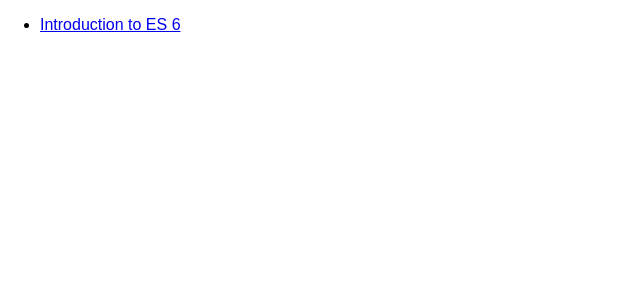
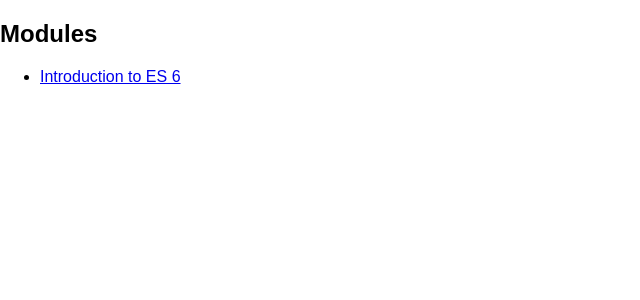
Before and after one commit to azaharakis/ui-training, a React app: page / in a window 1280 px wide. Shown: the top 300 px of the page, without its empty margins (0-640 px from the left). Built offline with nearby package versions, Linux system fonts and the light colour scheme.

Commit message:
Add 2. Modules and headings to menus

```diff
--- /dev/null
+++ b/src/1. Introduction to ES 6/2. Modules/lesson.js
@@ -0,0 +1,9 @@
+// ES6 Modules
+
+// 1. How would we bring in the main export from modules and console.log the return value of the function
+
+// 2. How would we bring in the export foo and console log its value in this file
+
+// 2.1 How would we bring in the export foo but name it bar and console log its value in this file
+
+// 2.1 How do we bring in all exports under the name space `modules`
--- /dev/null
+++ b/src/1. Introduction to ES 6/2. Modules/modules/es6.js
@@ -0,0 +1,4 @@
+export const foo = 'hi';
+export default function() {
+    return 'hello'
+}
--- a/src/1. Introduction to ES 6/index.js
+++ b/src/1. Introduction to ES 6/index.js
@@ -1,12 +1,18 @@
 import React, { Component } from 'react';
 import { Link } from 'react-router';
-export { lesson1_1 } from './1. Defining Variables/lesson';
+import * as stuff from './1. Defining Variables/lesson';
 
+console.log(stuff.bar)
 export default class Page extends Component {
     render() {
         return (
             <div>
-                <ul><li><Link to="/intro-to-es6/defining-variables"> Defining Variables </Link></li></ul>
+                <h2>Introduction to ES6</h2>
+                <ul>
+                    <li><Link to="/intro-to-es6/defining-variables"> Defining Variables </Link></li>
+                    <li><Link to="/intro-to-es6/modules"> Modules </Link></li>
+                </ul>
+
                 { this.props.children }
             </div>
         )
--- a/src/App.js
+++ b/src/App.js
@@ -6,6 +6,7 @@ export default class App extends Component {
   render() {
     return (
         <div>
+            <h2>Modules</h2>
             <ul>
                 <li><Link to="/intro-to-es6">Introduction to ES 6</Link></li>
             </ul>
--- a/src/router.js
+++ b/src/router.js
@@ -2,13 +2,14 @@ import React from 'react';
 import { Router, Route, browserHistory } from 'react-router';
 
 import App from './App';
-import Intro, { lesson1_1 } from './1. Introduction to ES 6';
+import Intro, { lesson1_1, lesson1_2 } from './1. Introduction to ES 6';
 
 export default () => (
     <Router history={browserHistory}>
         <Route path="/" component={App}>
             <Route path={`intro-to-es6`} component={Intro}>
                 <Route path={`defining-variables`} component={lesson1_1} />
+                <Route path={`modules`} component={lesson1_2} />
             </Route>
         </Route>
     </Router>
```
Also changed, not shown: src/1. Introduction to ES 6/2. Modules/README.md (added).
